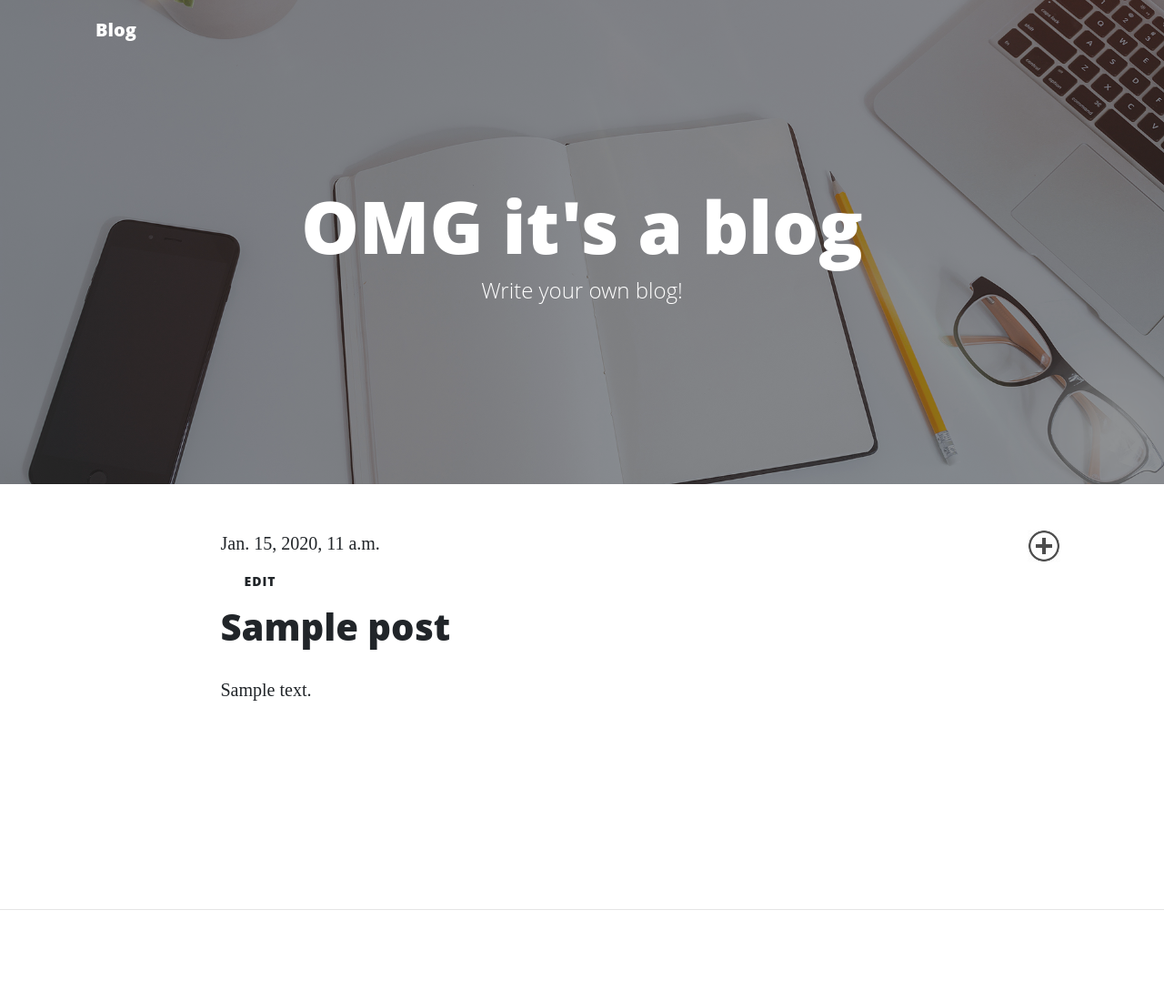
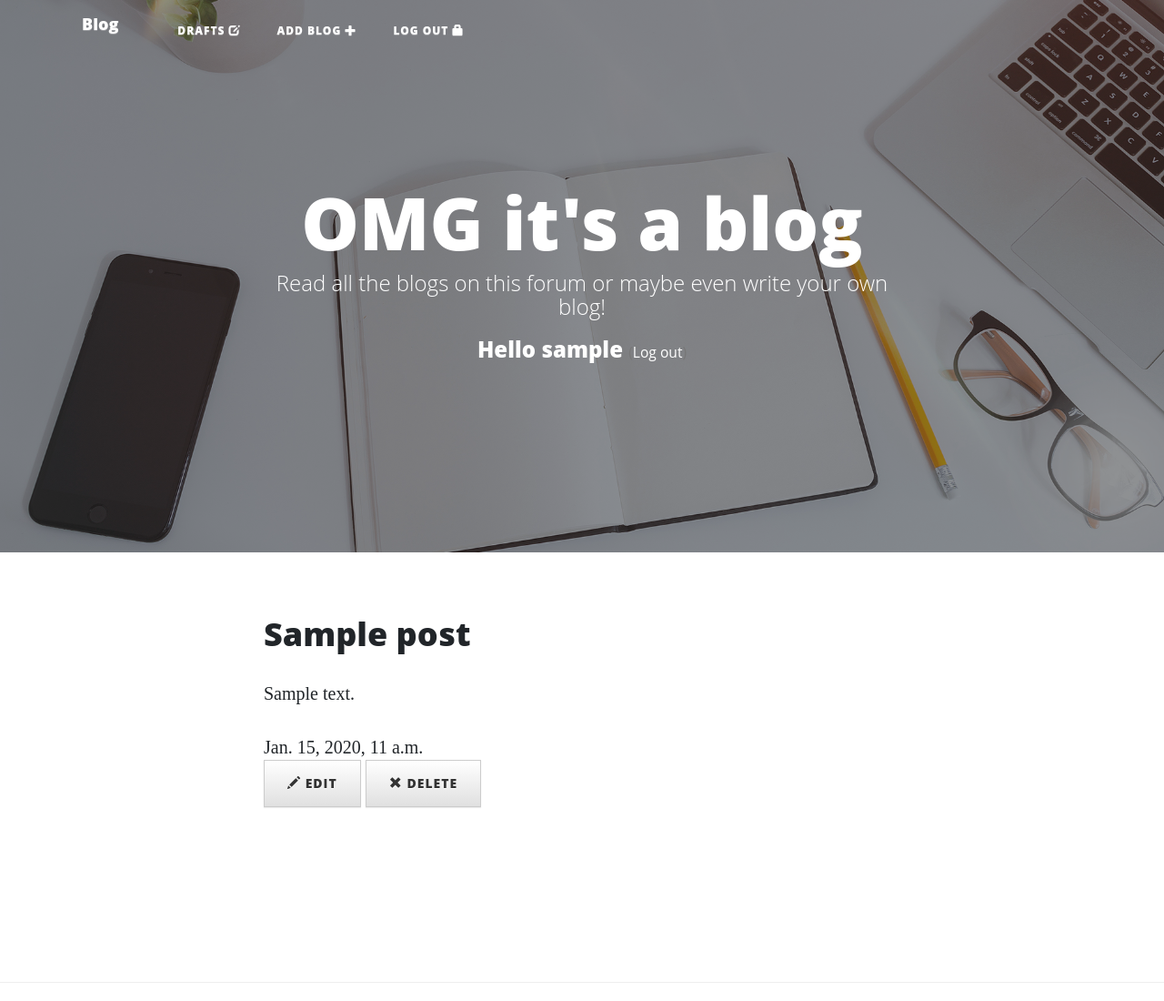
Before and after one commit to romyschellekens/my-first-blog, a Django app: page /post/1/ in a window 1280 px wide; the page is wider, and only the part inside the window is pictured. Shown: that part at 91% size. Before the commit the page ends 1000 px from the top of that part, so only its background shows below. Run offline with Django 3.2, Linux system fonts and the light colour scheme; a user stored in the database is signed in; tables that the repository leaves empty hold one stand-in row (values such as "Sample post"); some libraries are stand-ins or nearby versions.

Commit message:
login functie

```diff
--- a/blog/templates/blog/base.html
+++ b/blog/templates/blog/base.html
@@ -18,7 +18,8 @@
     <link href="{% static 'vendor/font-awesome/css/font-awesome.min.css'%}" rel="stylesheet" type="text/css">
     <link href="{% static 'https://fonts.googleapis.com/css?family=Lora:400,700,400italic,700italic'%}" rel='stylesheet' type='text/css'>
     <link href="{% static 'https://fonts.googleapis.com/css?family=Open+Sans:300italic,400italic,600italic,700italic,800italic,400,300,600,700,800'%}" rel='stylesheet' type='text/css'>
-
+    <link rel="stylesheet" href="//maxcdn.bootstrapcdn.com/bootstrap/3.2.0/css/bootstrap.min.css">
+    <link rel="stylesheet" href="//maxcdn.bootstrapcdn.com/bootstrap/3.2.0/css/bootstrap-theme.min.css">
     <!-- Custom styles for this template -->
     <link href="{% static 'css/clean-blog.min.css'%}" rel="stylesheet">
 
@@ -31,19 +32,25 @@
       <div class="container">
         <a class="navbar-brand" href="{% url 'post_list' %}">Blog</a>
         <button class="navbar-toggler navbar-toggler-right" type="button" data-toggle="collapse" data-target="#navbarResponsive" aria-controls="navbarResponsive" aria-expanded="false" aria-label="Toggle navigation">
-          Menu
+
           <i class="fa fa-bars"></i>
         </button>
         <div class="collapse navbar-collapse" id="navbarResponsive">
-        <!--  <ul class="navbar-nav ml-auto">
+        <ul class="navbar-nav ml-auto">
+           {% if user.is_authenticated %}
+          <li class="nav-item">
+            <a href="{% url 'post_draft_list' %}" class="top-menu"> Drafts <span class="glyphicon glyphicon-edit"></span></a>
+          </li>
            <li class="nav-item">
-
-              {% if user.is_authenticated %}
-      <a href="{% url 'post_new' %}" class="top-menu"><img src="{% static 'img/plus.png' %}"></a>
+      <a href="{% url 'post_new' %}" class="top-menu" style="width:30%"> Add blog <span class="glyphicon glyphicon-plus"></span></a>
+      </li>
+      <li class="nav-item">
+        <a href="{% url 'logout' %}" style="color: white">Log out <span class="glyphicon glyphicon-lock"></span></a>
+      </li>
+        {% else %}
+          <li class="nav-item"><a href="{% url 'login' %}" class="top-menu">Login <span class="glyphicon glyphicon-lock"></span></a>
+          </li>
         {% endif %}
--->
-<!--<span class="glyphicon glyphicon-plus"></span> -->
-          <!--  </li>-->
           </ul>
         </div>
       </div>
@@ -57,7 +64,10 @@
           <div class="col-lg-8 col-md-10 mx-auto">
             <div class="site-heading">
               <h1>OMG it's a blog</h1>
-              <span class="subheading">Write your own blog!</span>
+              <span class="subheading">Read all the blogs on this forum or maybe even write your own blog!</span>
+              {% if user.is_authenticated %}
+              <h3>  Hello {{ user.username }} <small>(<a href="{% url 'logout' %}" style="color: white">Log out</a>)</small> </h3>
+                {% endif %}
             </div>
           </div>
         </div>
@@ -67,8 +77,8 @@
     <!-- Main Content -->
     <div class="container">
       <div class="row">
-        <div class="col-lg-8 col-md-10 mx-auto">
-          <div class="content container">
+        <div class="col-lg-8 col-md-10 mx-auto" >
+          <div class="content container" >
 
                   {% block content %}
                   {% endblock %}
@@ -79,11 +89,11 @@
           <!-- Pager -->
 
         </div>
-        <div class="col-lg-1">
+      <!--  <div class="col-lg-1">
           {% if user.is_authenticated %}
           <a href="{% url 'post_new' %}" class="top-menu"><img src="{% static 'img/plus2.png' %}" style="width:55%"></a>
           {% endif %}
-        </div>
+        </div> -->
       </div>
 
     </div>
--- a/blog/templates/blog/post_detail.html
+++ b/blog/templates/blog/post_detail.html
@@ -2,15 +2,27 @@
 
 {% block content %}
     <div class="post">
-        {% if post.published_date %}
-            <div class="date">
-                {{ post.published_date }}
-            </div>
-        {% endif %}
-        {% if user.is_authenticated %}
-     <a class="save btn btn-default" href="{% url 'post_edit' pk=post.pk %}"><span class="glyphicon glyphicon-pencil"></span> edit</a>
-{% endif %}
+
         <h1>{{ post.title }}</h1>
         <p>{{ post.text|linebreaksbr }}</p>
+
+        {% if post.published_date %}
+    <div class="date">
+        {{ post.published_date }}
+
+    </div>
+
+
+{% else %}
+
+    <a class="btn btn-default" href="{% url 'post_publish' pk=post.pk %}">Publish</a>
+{% endif %}
+
+        {% if user.is_authenticated %}
+     <a class="save btn btn-default" href="{% url 'post_edit' pk=post.pk %}"><span class="glyphicon glyphicon-pencil"></span> Edit</a>
+
+
+<a class="btn btn-default" href="{% url 'post_remove' pk=post.pk %}"><span class="glyphicon glyphicon-remove"></span> Delete</a>
+{% endif %}
     </div>
 {% endblock %}
--- a/blog/urls.py
+++ b/blog/urls.py
@@ -6,5 +6,7 @@ urlpatterns = [
     url(r'^post/(?P<pk>\d+)/$', views.post_detail, name='post_detail'),
     url(r'^post/new/$', views.post_new, name='post_new'),
     url(r'^post/(?P<pk>\d+)/edit/$', views.post_edit, name='post_edit'),
-    url(r'^signup/$', views.signup, name='signup'),
+    url(r'^drafts/$', views.post_draft_list, name='post_draft_list'),
+    url(r'^post/(?P<pk>\d+)/publish/$', views.post_publish, name='post_publish'),
+    url(r'^post/(?P<pk>\d+)/remove/$', views.post_remove, name='post_remove'),
 ]
--- a/blog/views.py
+++ b/blog/views.py
@@ -7,6 +7,7 @@ from django.shortcuts import redirect
 from django.contrib.auth import login, authenticate
 from django.contrib.auth.forms import UserCreationForm
 from django.shortcuts import render, redirect
+from django.contrib.auth.decorators import login_required
 
 def post_list(request):
     posts = Post.objects.filter(published_date__lte=timezone.now()).order_by('published_date')
@@ -16,23 +17,25 @@ def post_detail(request, pk):
     post = get_object_or_404(Post, pk=pk)
     return render(request, 'blog/post_detail.html', {'post': post})
 
+@login_required
 def post_new(request):
     form = PostForm()
     return render(request, 'blog/post_edit.html', {'form': form})
 
+@login_required
 def post_new(request):
     if request.method == "POST":
         form = PostForm(request.POST)
         if form.is_valid():
             post = form.save(commit=False)
             post.author = request.user
-            post.published_date = timezone.now()
             post.save()
             return redirect('post_detail', pk=post.pk)
     else:
         form = PostForm()
     return render(request, 'blog/post_edit.html', {'form': form})
 
+@login_required
 def post_edit(request, pk):
     post = get_object_or_404(Post, pk=pk)
     if request.method == "POST":
@@ -40,23 +43,24 @@ def post_edit(request, pk):
         if form.is_valid():
             post = form.save(commit=False)
             post.author = request.user
-            post.published_date = timezone.now()
             post.save()
             return redirect('post_detail', pk=post.pk)
     else:
         form = PostForm(instance=post)
     return render(request, 'blog/post_edit.html', {'form': form})
 
-def signup(request):
-    if request.method == 'POST':
-        form = UserCreationForm(request.POST)
-        if form.is_valid():
-            form.save()
-            username = form.cleaned_data.get('username')
-            raw_password = form.cleaned_data.get('password1')
-            user = authenticate(username=username, password=raw_password)
-            login(request, user)
-            return redirect('home')
-    else:
-        form = UserCreationForm()
-    return render(request, 'signup.html', {'form': form})
+@login_required
+def post_draft_list(request):
+    posts = Post.objects.filter(published_date__isnull=True).order_by('created_date')
+    return render(request, 'blog/post_draft_list.html', {'posts': posts})
+
+def post_publish(request, pk):
+    post = get_object_or_404(Post, pk=pk)
+    post.publish()
+    return redirect('post_detail', pk=pk)
+
+@login_required
+def post_remove(request, pk):
+    post = get_object_or_404(Post, pk=pk)
+    post.delete()
+    return redirect('post_list')
--- a/mysite/settings.py
+++ b/mysite/settings.py
@@ -119,4 +119,7 @@ USE_TZ = True
 # https://docs.djangoproject.com/en/1.11/howto/static-files/
 
 STATIC_URL = '/static/'
+
 STATIC_ROOT = os.path.join(BASE_DIR, 'static')
+
+LOGIN_REDIRECT_URL = '/'
--- a/mysite/urls.py
+++ b/mysite/urls.py
@@ -15,8 +15,11 @@ Including another URLconf
 """
 from django.conf.urls import include, url
 from django.contrib import admin
+from django.contrib.auth import views
 
 urlpatterns = [
     url(r'^admin/', admin.site.urls),
+    url(r'^accounts/login/$', views.login, name='login'),
+    url(r'^accounts/logout/$', views.logout, name='logout', kwargs={'next_page': '/'}),
     url(r'', include('blog.urls')),
 ]
```
Also changed, not shown: blog/templates/blog/post_draft_list.html (added, +11 -0 lines), blog/templates/registration/login.html (added, +24 -0 lines), blog/static/css/clean-blog.css (line endings or trailing spaces).
